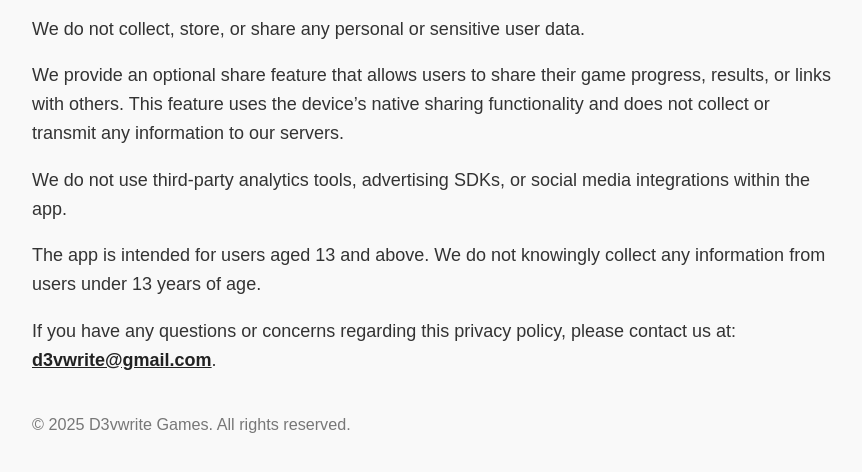
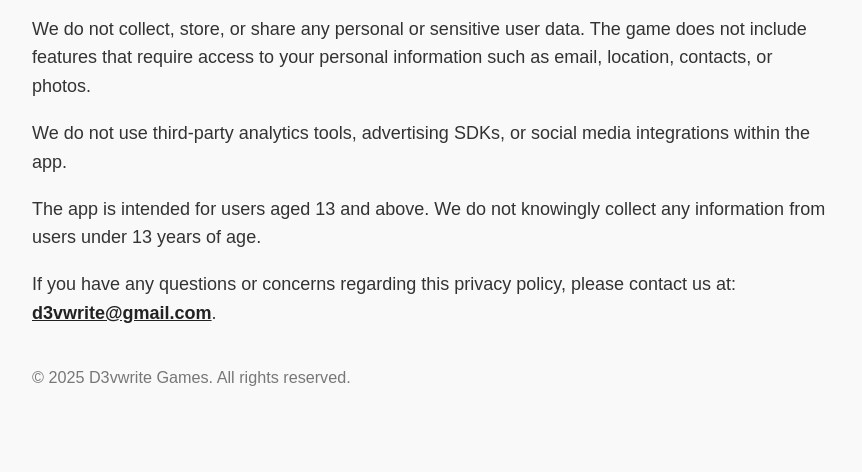
Before and after one commit to d3vwrite/triviabeat-privacy, a plain HTML site: page index.html in a window 1280 px wide. Shown: the part 238-710 px from the top of the page, without its empty margins (208-1070 px from the left). Drawn offline with Linux system fonts and the light colour scheme.

Commit message:
Update index.html

```diff
--- a/index.html
+++ b/index.html
@@ -12,9 +12,7 @@
 
   <p>This privacy policy applies to the mobile game <strong>TriviaBeat</strong>, developed and published by <strong>D3vwrite Games</strong>.</p>
 
-  <p>We do not collect, store, or share any personal or sensitive user data.</p>
-
-  <p>We provide an optional share feature that allows users to share their game progress, results, or links with others. This feature uses the device’s native sharing functionality and does not collect or transmit any information to our servers.</p>
+  <p>We do not collect, store, or share any personal or sensitive user data. The game does not include features that require access to your personal information such as email, location, contacts, or photos.</p>
 
   <p>We do not use third-party analytics tools, advertising SDKs, or social media integrations within the app.</p>
 
```
